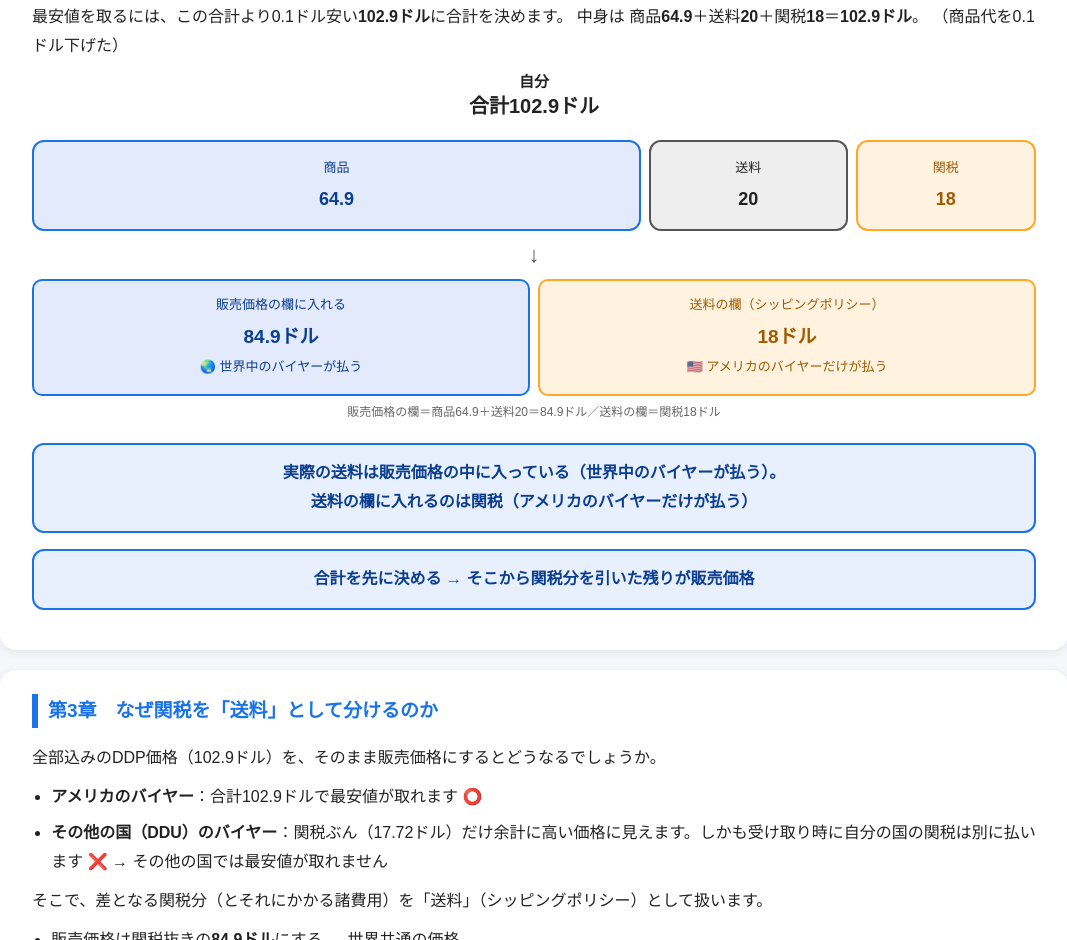
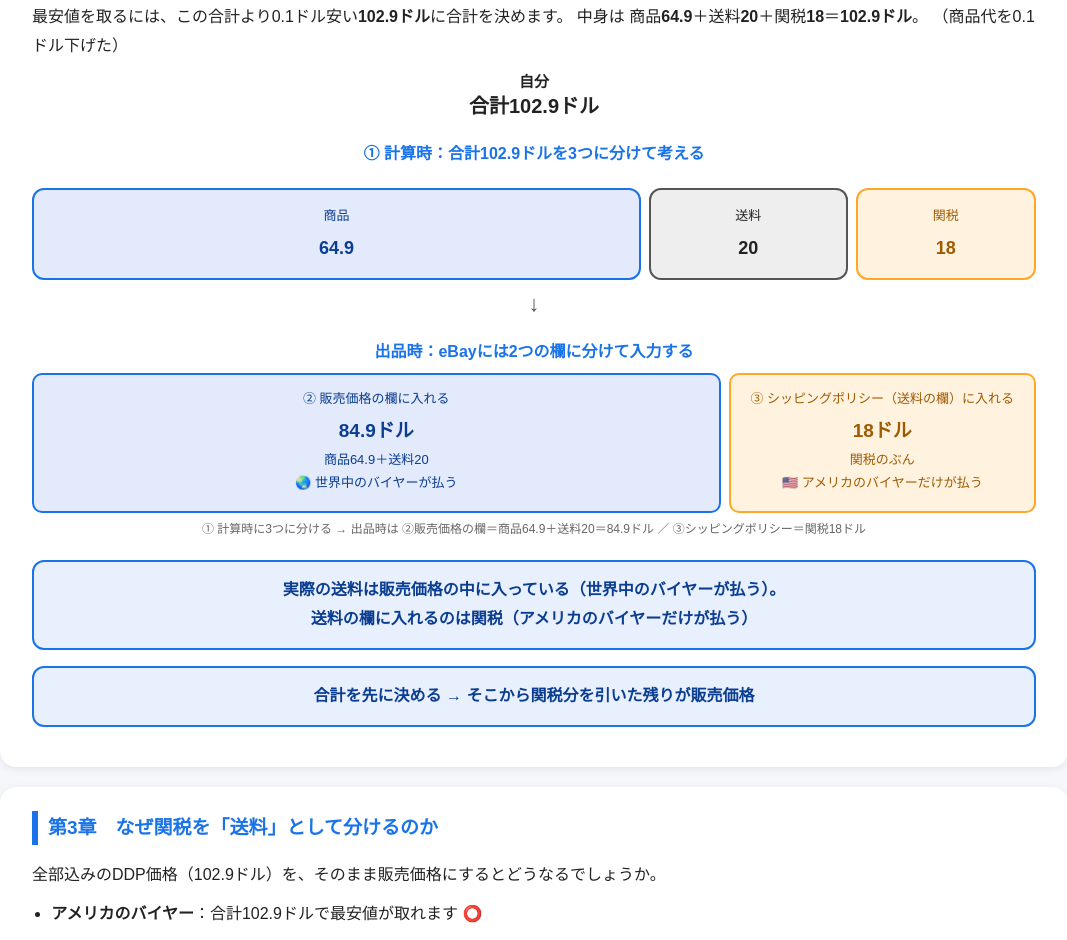
Before and after one commit to naokijodan/ebay-lowest-price-guide, a plain HTML site: page index.html in a window 1280 px wide. Shown: the part 1403-2343 px from the top of the page, without its empty margins (106-1173 px from the left). Drawn offline with Linux system fonts and the light colour scheme.

Commit message:
fix: 図Bに①②③と計算時/出品時の段階表示を追加、シッピングポリシーを明記、関税枠の幅を縮小

```diff
--- a/index.html
+++ b/index.html
@@ -55,6 +55,14 @@
     max-width: 1100px;
     margin: 0 auto;
     padding: 16px;
+  }
+
+  .stage-label {
+    text-align: center;
+    font-weight: bold;
+    color: var(--accent);
+    font-size: 16px;
+    margin: 14px 0 6px 0;
   }
 
   ol.steps {
@@ -558,6 +566,7 @@
 
     <div class="bar-total-label">自分<br><span class="amount">合計102.9ドル</span></div>
     <div class="breakdown">
+      <div class="stage-label">① 計算時：合計102.9ドルを3つに分けて考える</div>
       <div class="fig-sum" style="flex-wrap:nowrap; margin-bottom:4px;">
         <div class="box price" style="flex:64.9 1 0; max-width:none; min-width:0;">
           <span class="label">商品</span>
@@ -573,19 +582,20 @@
         </div>
       </div>
       <div class="arrow">↓</div>
+      <div class="stage-label">出品時：eBayには2つの欄に分けて入力する</div>
       <div class="parts">
-        <div class="part ddu">
-          <span class="part-label">販売価格の欄に入れる</span>
+        <div class="part ddu" style="flex:3 1 0; min-width:0;">
+          <span class="part-label">② 販売価格の欄に入れる</span>
           <span class="part-value">84.9ドル</span>
-          <span class="part-label">🌏 世界中のバイヤーが払う</span>
+          <span class="part-label">商品64.9＋送料20<br>🌏 世界中のバイヤーが払う</span>
         </div>
-        <div class="part tariff">
-          <span class="part-label">送料の欄（シッピングポリシー）</span>
+        <div class="part tariff" style="flex:1.3 1 0; min-width:0;">
+          <span class="part-label">③ シッピングポリシー（送料の欄）に入れる</span>
           <span class="part-value">18ドル</span>
-          <span class="part-label">🇺🇸 アメリカのバイヤーだけが払う</span>
+          <span class="part-label">関税のぶん<br>🇺🇸 アメリカのバイヤーだけが払う</span>
         </div>
       </div>
-      <div class="note">販売価格の欄＝商品64.9＋送料20＝84.9ドル／送料の欄＝関税18ドル</div>
+      <div class="note">① 計算時に3つに分ける → 出品時は ②販売価格の欄＝商品64.9＋送料20＝84.9ドル ／ ③シッピングポリシー＝関税18ドル</div>
     </div>
 
     <div class="point-box">
```
